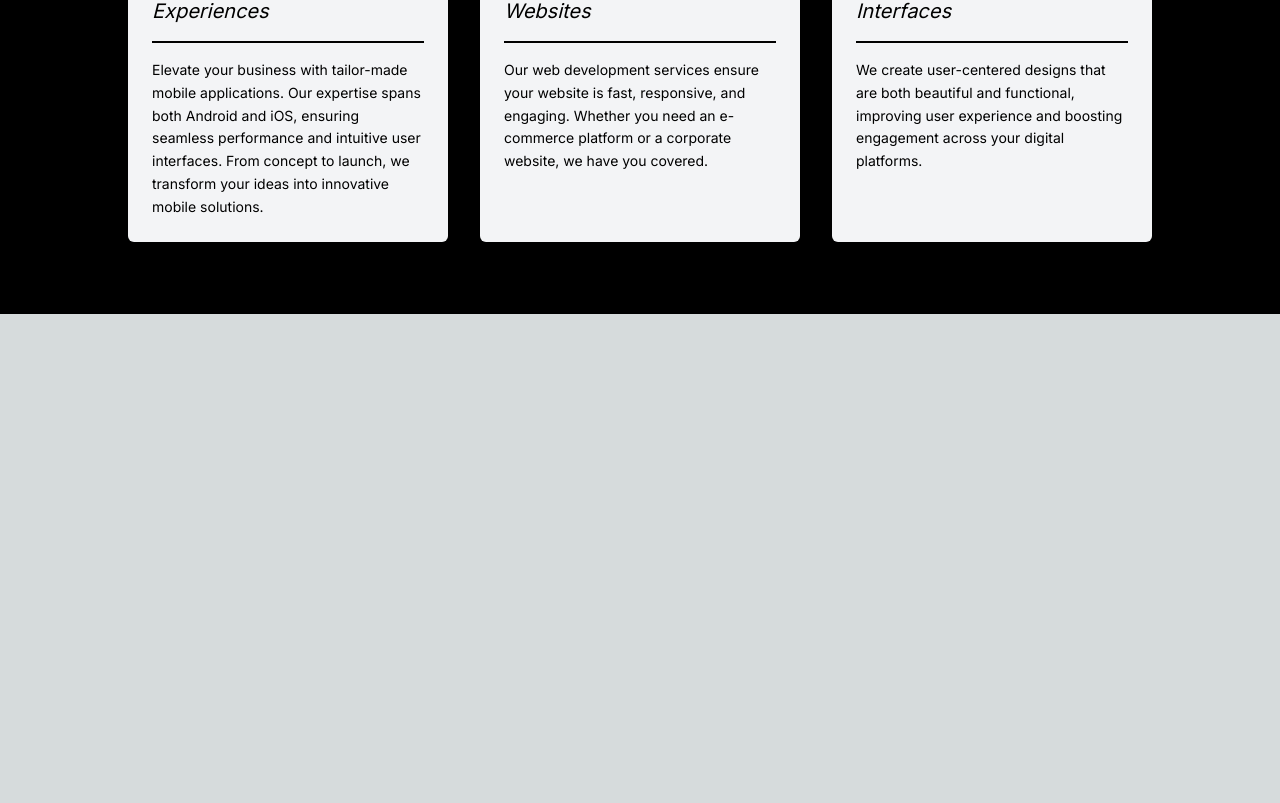
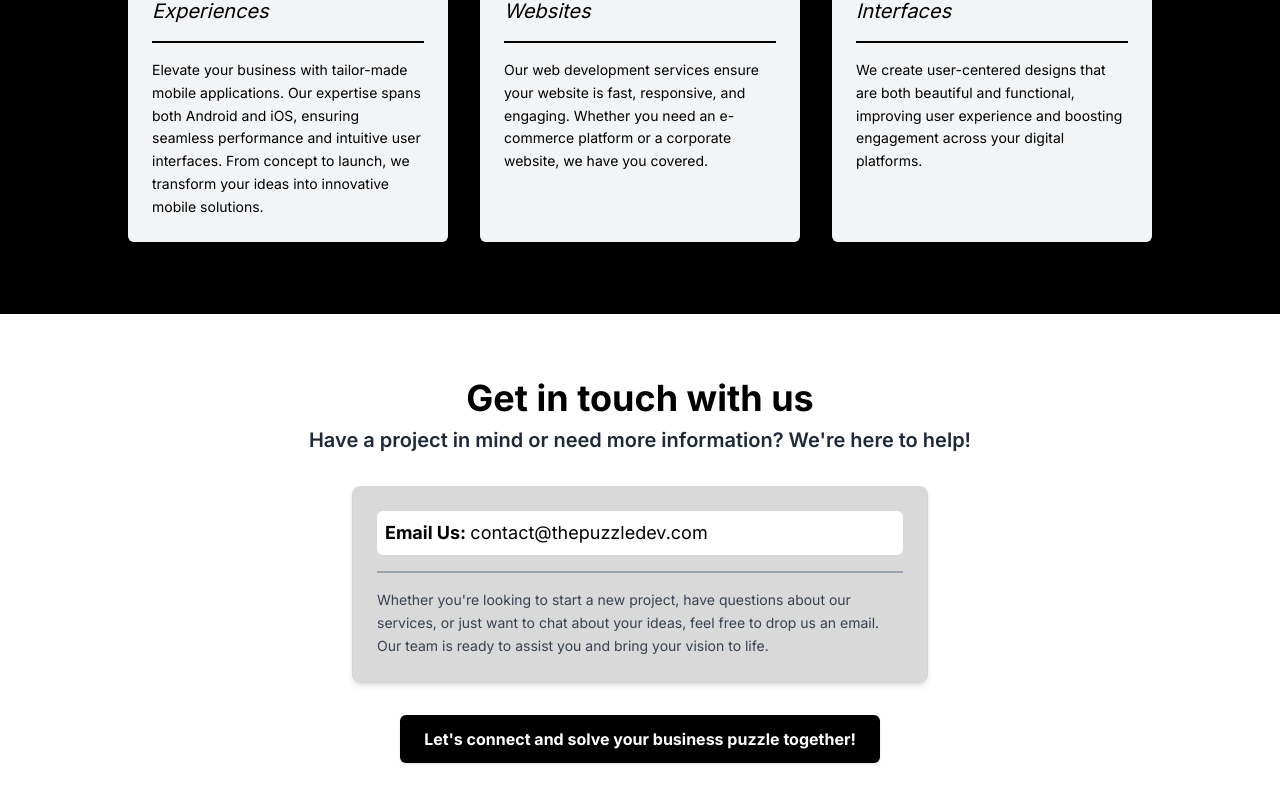
Before and after one commit to ThePuzzleDev/landingpage, a Next.js app: page / in a window 1280 px wide. Shown: the part 1011-1814 px from the top of the page. Before the commit the page ends 1325 px from the top, so only its background shows below. Built offline with nearby package versions, Linux system fonts and the light colour scheme.

Commit message:
ContactUs Component Implemented

```diff
--- a/src/app/page.tsx
+++ b/src/app/page.tsx
@@ -1,12 +1,14 @@
 
 import Services from '@/components/Services';
 import PuzzleScene from '../components/PuzzleScene';
+import ContactUs from '@/components/ContactUs';
 
 export default function Home() {
   return (
     <div>
       <PuzzleScene/>
       <Services/>
+      <ContactUs/>
     </div>
   );
 }
--- /dev/null
+++ b/src/components/ContactUs.tsx
@@ -0,0 +1,43 @@
+import React from 'react';
+
+const ContactUs: React.FC = () => {
+  return (
+    <div className="bg-white py-16 px-4">
+      {/* Title Section */}
+      <div className="text-center mb-8">
+        <h1 className="text-4xl font-bold text-black mb-2">
+          Get in touch with us
+        </h1>
+        <p className="text-xl font-semibold text-gray-800">
+          Have a project in mind or need more information? We're here to help!
+        </p>
+      </div>
+
+      {/* Contact Box */}
+      <div className="max-w-xl mx-auto border border-gray-300 rounded-lg p-6 shadow-md bg-gradient-to-br from-[#D9D9D9] to-[#D9D9D9]">
+      <h2 className="text-lg font-bold text-black bg-white p-2 rounded-md">
+  Email Us: <span className="font-normal text-black">contact@thepuzzledev.com</span>
+</h2>
+
+        <hr className="border-t-2 border-gray-400 my-4" />
+        <p className="text-sm text-gray-700 leading-relaxed">
+          Whether you're looking to start a new project, have questions about our services,
+          or just want to chat about your ideas, feel free to drop us an email.
+          Our team is ready to assist you and bring your vision to life.
+        </p>
+      </div>
+
+      {/* Call-to-Action */}
+      <div className="text-center mt-8">
+        <a
+          href="mailto:contact@thepuzzledev.com"
+          className="inline-block bg-black text-white font-bold py-3 px-6 rounded-md shadow hover:bg-gray-800 transition-colors"
+        >
+          Let's connect and solve your business puzzle together!
+        </a>
+      </div>
+    </div>
+  );
+};
+
+export default ContactUs;
--- a/tailwind.config.ts
+++ b/tailwind.config.ts
@@ -10,11 +10,12 @@ const config: Config = {
     extend: {
       backgroundImage: {
         "gradient-radial": "radial-gradient(var(--tw-gradient-stops))",
-        "gradient-conic":
-          "conic-gradient(from 180deg at 50% 50%, var(--tw-gradient-stops))",
+        "gradient-conic": "conic-gradient(from 180deg at 50% 50%, var(--tw-gradient-stops))",
+        "gradient-45": "linear-gradient(45deg, #D9D9D9 0%, #D9D9D9 100%)", // Added 45-degree gradient here
       },
     },
   },
   plugins: [],
 };
+
 export default config;
```
